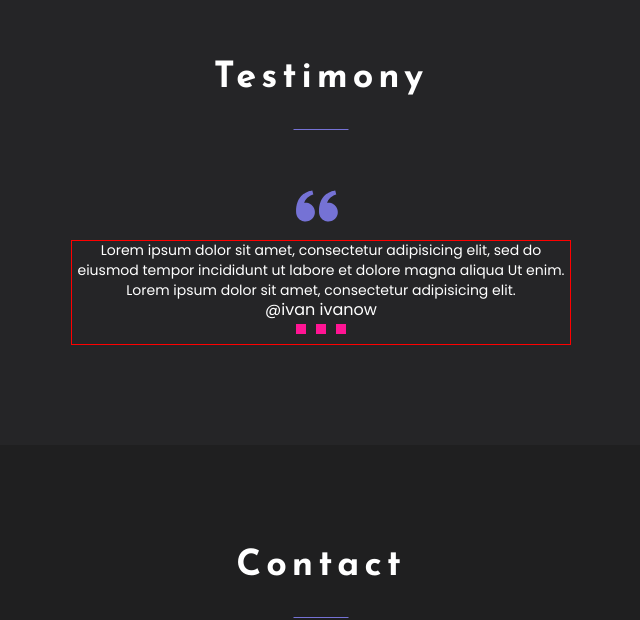
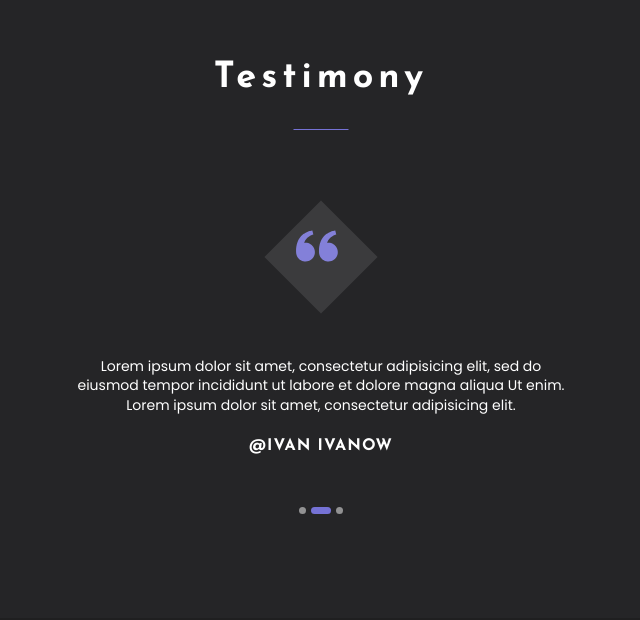
Before and after one commit to jan-web/portf-it-incubator, a React app: page / in a window 1280 px wide. Shown: the part 2740-3360 px from the top of the page, without its empty margins (319-959 px from the left). Built offline with nearby package versions, Linux system fonts and the light colour scheme.

Commit message:
feat: The block Testimomy has been styled

```diff
--- a/src/components/slider/Slider.tsx
+++ b/src/components/slider/Slider.tsx
@@ -1,6 +1,7 @@
 import React from 'react';
 import styled from 'styled-components';
 import { FlexWrapper } from '../FlexWrapper';
+import { theme } from '../../styles/Theme';
 
 export const Slider = () => {
   return (
@@ -16,7 +17,9 @@ export const Slider = () => {
         </Slide>
       </FlexWrapper>
       <Pagination>
-        <span></span><span></span><span></span>
+        <span></span>
+        <span className={'active'}></span>
+        <span></span>
       </Pagination>
 
     </StyledSlider>
@@ -24,7 +27,6 @@ export const Slider = () => {
 };
 
 const StyledSlider = styled.div`
-	border: 1px solid red;
 	max-width: 500px;
   display: flex;
   flex-direction: column;
@@ -34,15 +36,33 @@ const Slide = styled.div`
 	text-align: center;
 `;
 const Text = styled.p``;
-const Name = styled.span``;
+
+const Name = styled.span`
+  font-family: "Josefin Sans", sans-serif;
+  font-weight: 600;
+  font-size: 16px;
+  letter-spacing: 1px;
+  text-transform: uppercase;
+  margin: 22px 0 42px;
+  display: inline-block;
+`;
+
 const Pagination = styled.div`
   span {
     display: inline-block;
-    width: 10px;
-    height: 10px;
-    margin: 5px;
-    background-color: deeppink;
+    width: 7px;
+    height: 7px;
+    background-color: rgba(255, 255, 255, 0.5);
+    border-radius: 20px;
 
+    & + span {
+      margin-left: 5px;
+    }
+
+    &.active {
+      background-color: ${theme.colors.accent};
+      width: 20px;
+    }
 
   }
 `;
--- a/src/layout/section/skills/skill/Skill.tsx
+++ b/src/layout/section/skills/skill/Skill.tsx
@@ -36,7 +36,7 @@ const SkillTitle = styled.h3`
 const SkillText = styled.p`
   text-align: center;
 `
-const IconWrapper = styled.div`
+export const IconWrapper = styled.div`
   position: relative;
 
   &::before {
--- a/src/layout/section/testimony/Testimony.tsx
+++ b/src/layout/section/testimony/Testimony.tsx
@@ -4,13 +4,16 @@ import { SectionTitle } from '../../../components/SectionTitle'
 import { Icon } from '../../../components/Icon/icon'
 import { Slider } from '../../../components/slider/Slider'
 import { FlexWrapper } from '../../../components/FlexWrapper'
+import { IconWrapper } from '../skills/skill/Skill'
 
 export const Testimony = () => {
   return (
     <StyledTestimony>
       <SectionTitle>Testimony</SectionTitle>
       <FlexWrapper direction={'column'} align={'center'}>
-        <Icon iconId={'commas'} />
+        <IconWrapper>
+          <Icon iconId={'commas'} />
+        </IconWrapper>
         <Slider />
       </FlexWrapper>
 
@@ -20,4 +23,10 @@ export const Testimony = () => {
 
 const StyledTestimony = styled.section`
   background-color: #aeb9ff;
+  min-height: 50vh;
+
+
+  ${IconWrapper} {
+    margin: 40px 0 72px;
+  }
 `
```
